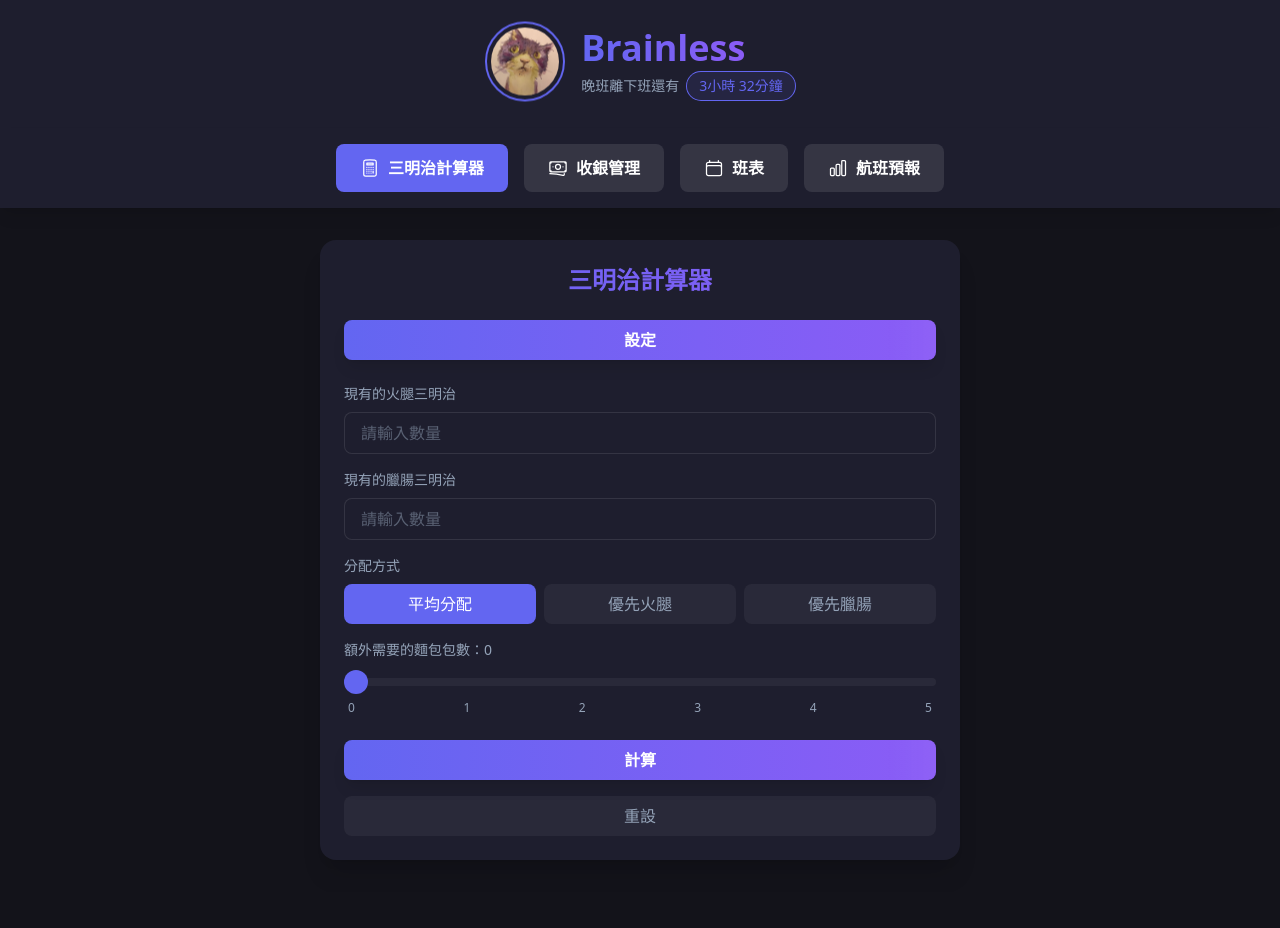
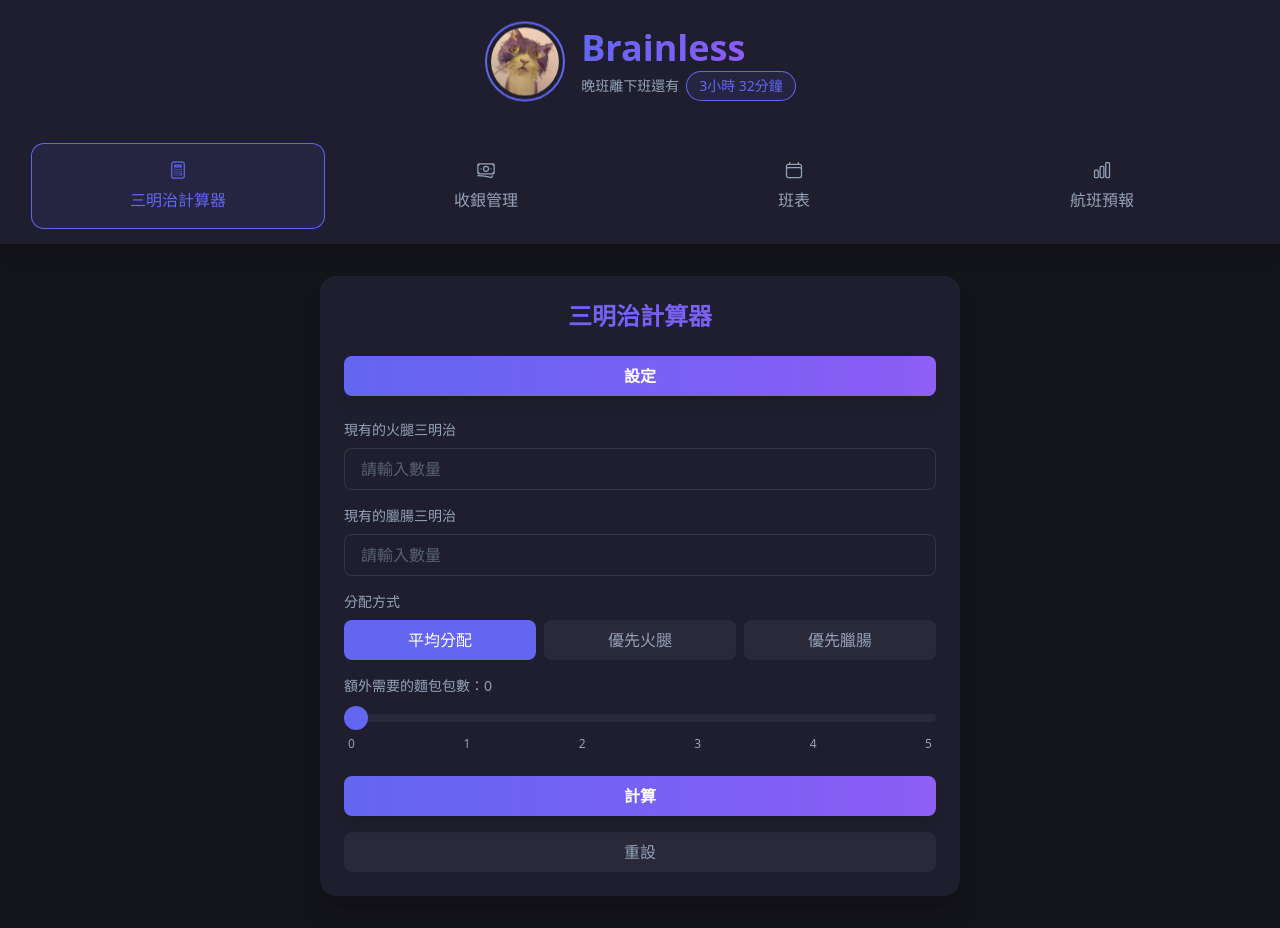
Before and after one commit to greedysisyphus/Brainless, a React (Vite) app: page /#/sandwich in a window 1280 px wide. Before the commit the page ends 892 px from the top, so only its background shows below. Built offline with nearby package versions, Linux system fonts and the light colour scheme; no server answers.

Commit message:
feat: improve navigation menu layout and styles

```diff
--- a/src/components/layout/Navigation.jsx
+++ b/src/components/layout/Navigation.jsx
@@ -33,23 +33,24 @@ function Navigation() {
   return (
     <nav className="bg-surface sticky top-0 z-50 shadow-lg">
       <div className="container-custom py-4">
-        <div className="flex justify-center gap-4">
+        <div className="grid grid-cols-4 gap-4">
           {MENU_ITEMS.map(item => (
             <NavLink
               key={item.path}
               to={item.path}
               className={({ isActive }) => `
-                px-6 py-3 rounded-lg font-semibold transition-all duration-300
-                flex items-center gap-2
-                focus:ring-2 focus:ring-primary focus:outline-none
+                flex flex-col items-center justify-center
+                p-4 rounded-xl font-medium
+                transition-all duration-300
+                hover:bg-white/10
                 ${isActive
-                  ? 'bg-primary text-white'
-                  : 'bg-white/10 text-white hover:bg-white/20'
+                  ? 'bg-primary/10 text-primary ring-1 ring-primary'
+                  : 'text-text-secondary hover:text-white'
                 }
               `}
             >
               {item.icon}
-              {item.label}
+              <span className="mt-2">{item.label}</span>
             </NavLink>
           ))}
         </div>
```
